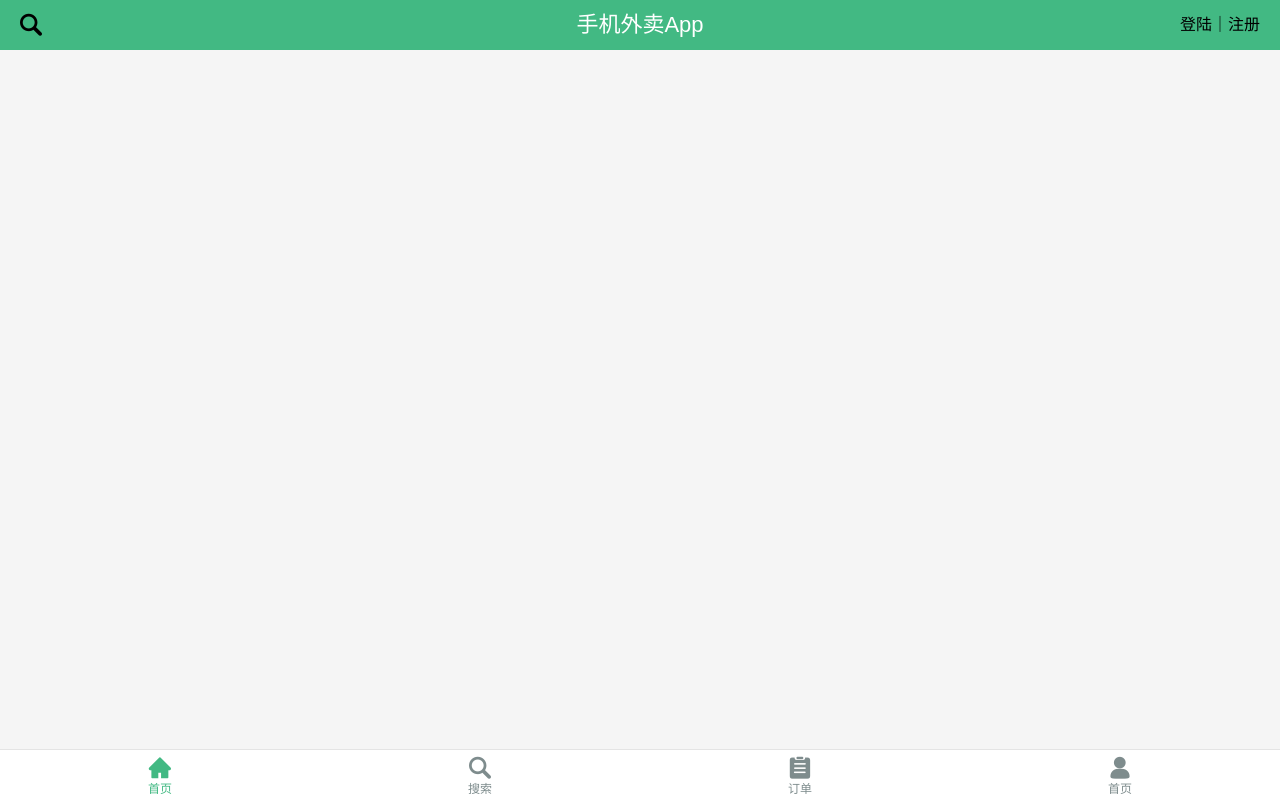
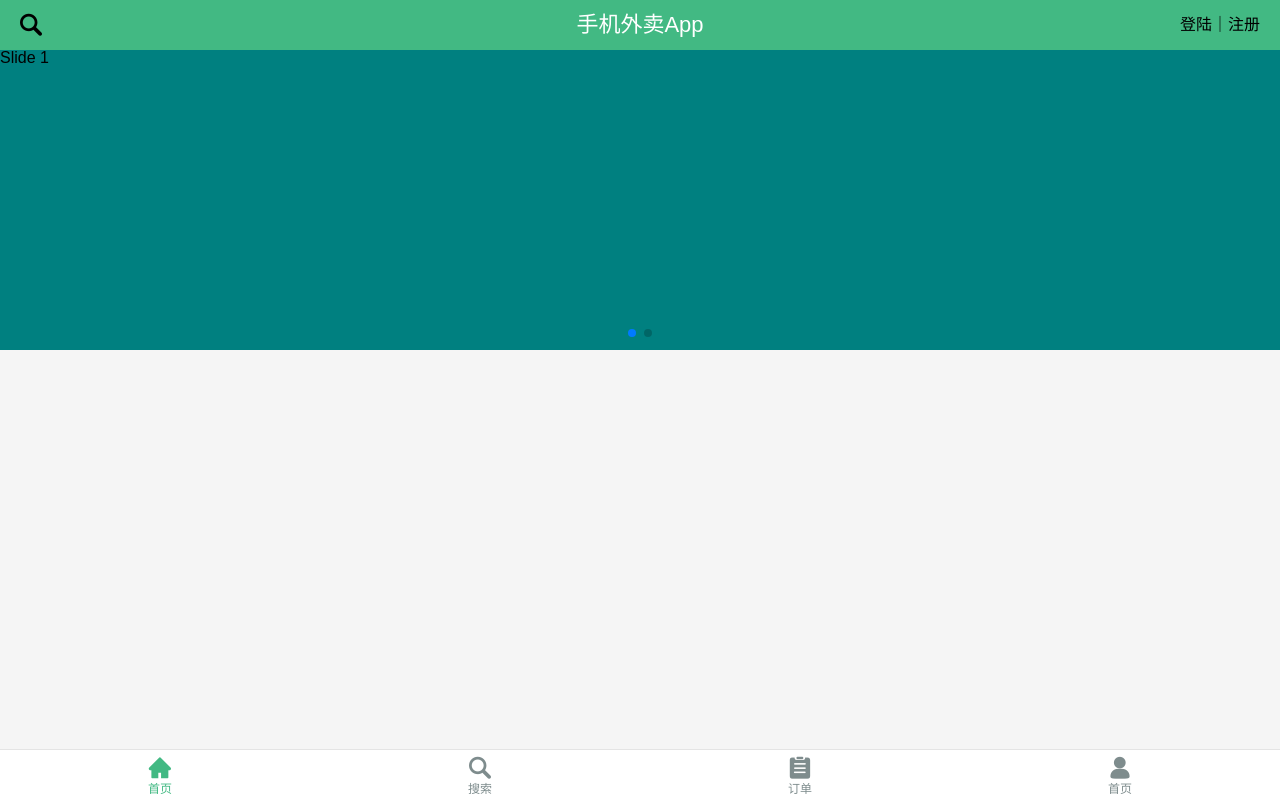
Before and after one commit to BlaxBerry/vue-book-shopping-mobile, a Vue app: page /#/home in a window 1280 px wide. Built offline with nearby package versions, Linux system fonts and the light colour scheme.

Commit message:
导入Swiper轮播图插件

```diff
--- a/package.json
+++ b/package.json
@@ -8,6 +8,7 @@
   },
   "dependencies": {
     "core-js": "^3.6.5",
+    "swiper": "^4.4.1",
     "vue": "^2.6.11",
     "vue-router": "^3.2.0",
     "vuex": "^3.4.0"
--- a/src/views/Home/Home.vue
+++ b/src/views/Home/Home.vue
@@ -7,6 +7,9 @@
       <span slot="left_search" class="left_search"><i class="iconfont icon-search"></i></span>
       <span slot="right_login" class="right_login">登陆｜注册</span>
     </HeaderBar>
+
+    <!-- 轮播小图标 nav -->
+    <Swiper></Swiper>
 
     <!-- 附近商家 -->
 
@@ -18,10 +21,13 @@
 <script>
 // 导入 头部标题栏
 import HeaderBar from "@/components/HeaderBar/HeaderBar.vue"
+// 导入 轮播图组件
+import Swiper from "@/views/Home/Swiper.vue"
 
 export default {
   components:{
-    HeaderBar
+    HeaderBar,
+    Swiper
   }
 }
 </script>
--- /dev/null
+++ b/src/views/Home/Swiper.vue
@@ -0,0 +1,56 @@
+<template>
+    <!-- swiper 轮播图 -->
+    <div>
+        <div class="swiper-container">
+            <div class="swiper-wrapper">
+                <div class="swiper-slide">Slide 1</div>
+                <div class="swiper-slide">Slide 2</div>
+            </div>
+            <!-- 如果需要分页器 -->
+            <div class="swiper-pagination"></div>
+
+            <!-- 如果需要导航按钮 -->
+            <!-- <div class="swiper-button-prev"></div>
+            <div class="swiper-button-next"></div> -->
+
+            <!-- 如果需要滚动条 -->
+            <!-- <div class="swiper-scrollbar"></div> -->
+        </div>
+    </div>
+
+</template>
+
+<script>
+// 导入 Swiper
+import Swiper from "swiper"
+import "swiper/dist/css/swiper.min.css"
+
+export default {
+  mounted(){
+    // 创建Swiper对象来实现轮播
+    new Swiper(".swiper-container",{
+        loop:true,
+        pagination: {
+            el: '.swiper-pagination',
+        },
+        navigation: {
+            nextEl: '.swiper-button-next',
+            prevEl: '.swiper-button-prev',
+    },
+    })
+  }
+}
+</script>
+
+<style lang="less" scoped>
+.swiper-container {
+    height: 300px;
+    width: 100%;
+    background-color: teal;
+    margin-top: 50px;
+    button {
+        outline: none;
+        border: none;
+    }
+}
+</style>
```
Also changed, not shown: 1 other file (tests, documents, lock files or other folders).
